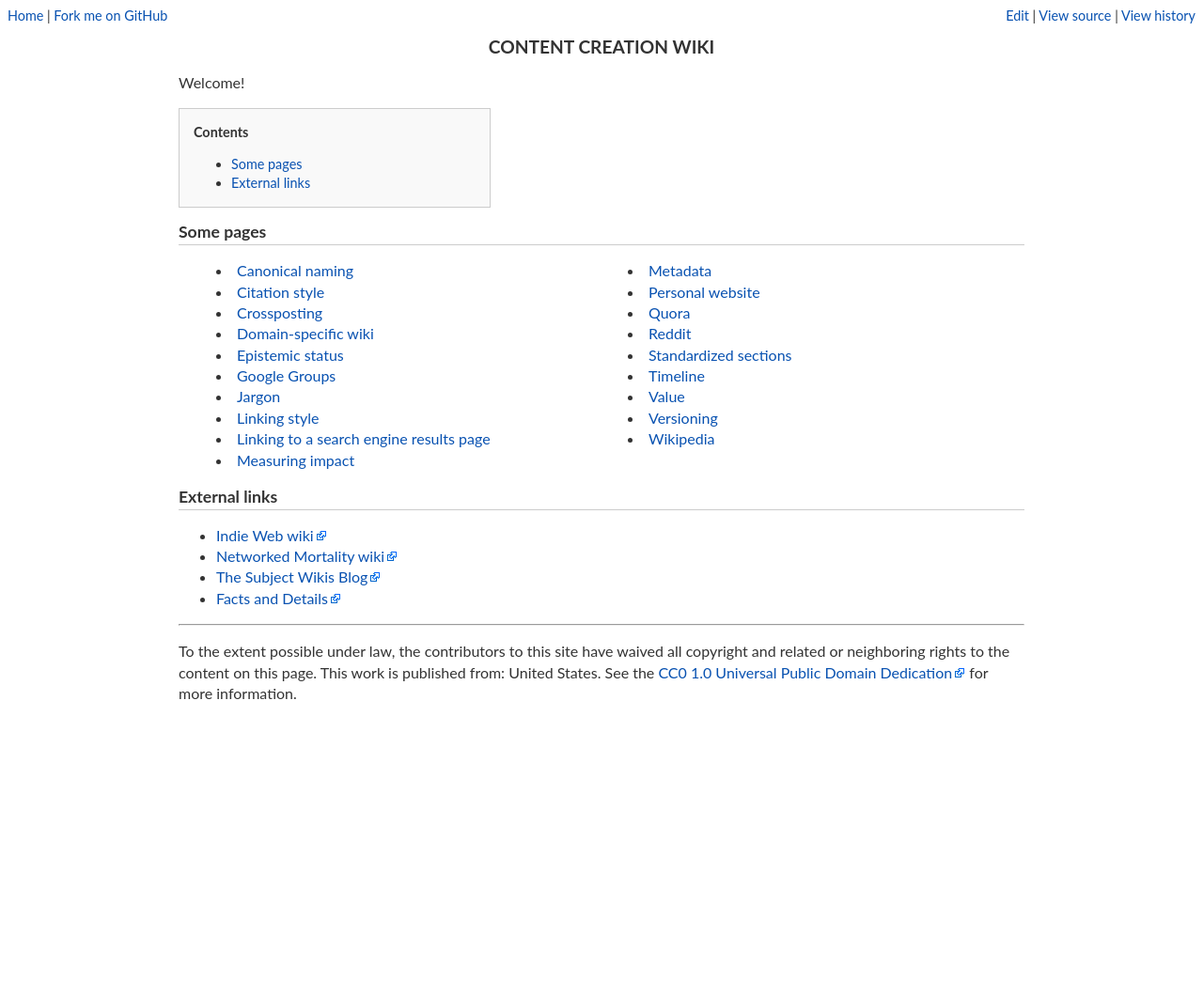
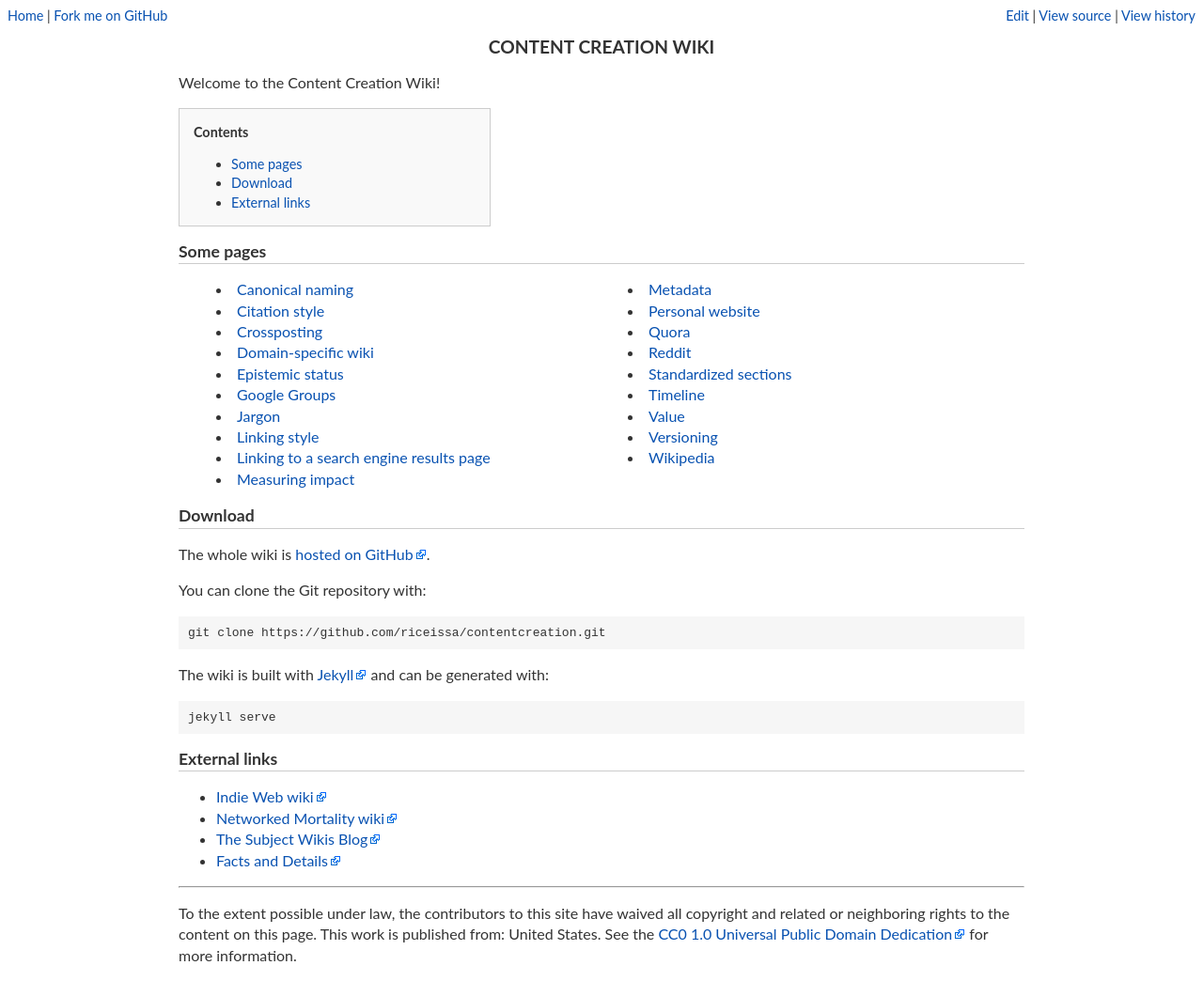
Before and after one commit to riceissa/contentcreation, a Jekyll site: the page built from index.md, in a window 1280 px wide. Shown: the whole page at 94% size. Built offline with Jekyll 4.4.1, drawn with Linux system fonts in a browser that asks for light colours; before the commit the page ends 900 px from its top, so only the background shows below that.

Commit message:
Add download info

```diff
--- a/index.md
+++ b/index.md
@@ -2,7 +2,7 @@
 title: Content Creation Wiki
 ---
 
-Welcome!
+Welcome to the Content Creation Wiki!
 
 {% include toc.md %}
 
@@ -16,6 +16,19 @@ Welcome!
 {% endfor %}
 </ul>
 
+## Download
+
+The whole wiki is [hosted on GitHub](https://github.com/riceissa/contentcreation).
+
+You can clone the Git repository with:
+
+    git clone https://github.com/riceissa/contentcreation.git
+
+The wiki is built with [Jekyll](https://jekyllrb.com/) and can be generated
+with:
+
+    jekyll serve
+
 ## External links
 
 - [Indie Web wiki](https://indieweb.org/)
```
